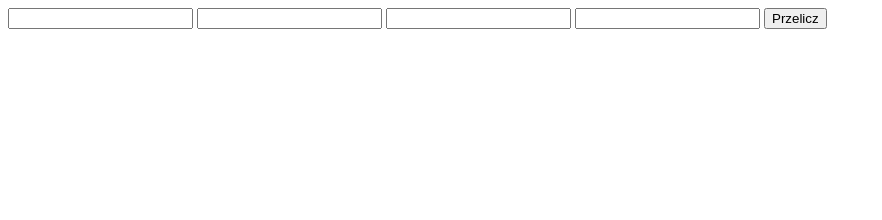
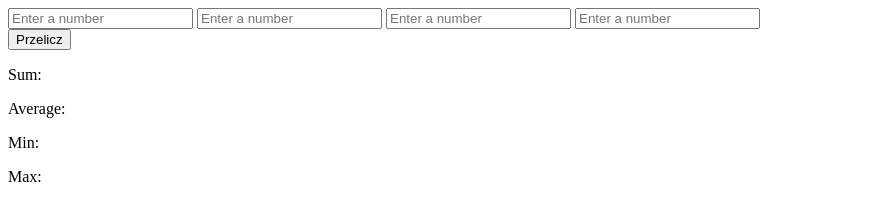
Before and after one commit to Michal13945/Lab01_Java, a plain HTML site: page Untitled-1.html in a window 1280 px wide. Shown: the whole page, without its empty margins (0-882 px from the left). Drawn offline with Linux system fonts and the light colour scheme.

Commit message:
Cod update

```diff
--- a/Untitled-1.html
+++ b/Untitled-1.html
@@ -1,19 +1,20 @@
 <!DOCTYPE html>
-<html lang="pl">
-<head>
-<meta charset="UTF-8">
-<meta name="viewport" content="width=device-width, initial-scale=1.0">
-<title>Przeliczanie</title>
-</head>
-<body>
-    <input type="text" id="input1">
-    <input type="text" id="input2">
-    <input type="text" id="input3">
-    <input type="text" id="input4">
-    <button id="przelicz">Przelicz</button>
-    <div class="wyniki">
-
-    </div>
-    <script type="text/javascript" src="lab1.js"/>
-</body>
+<html>
+  <head>
+    <title>JavaScript Calculator</title>
+  </head>
+  <body>
+    <input type="text" id="input1" placeholder="Enter a number" />
+    <input type="text" id="input2" placeholder="Enter a number" />
+    <input type="text" id="input3" placeholder="Enter a number" />
+    <input type="text" id="input4" placeholder="Enter a number" />
+    <br />
+    <button id="calculateButton">Przelicz</button>
+    <br />
+    <p id="sum">Sum: </p>
+    <p id="sumAvg">Average: </p>
+    <p id="min">Min: </p>
+    <p id="max">Max: </p>
+    <script src="./script.js"></script>
+  </body>
 </html>
```
